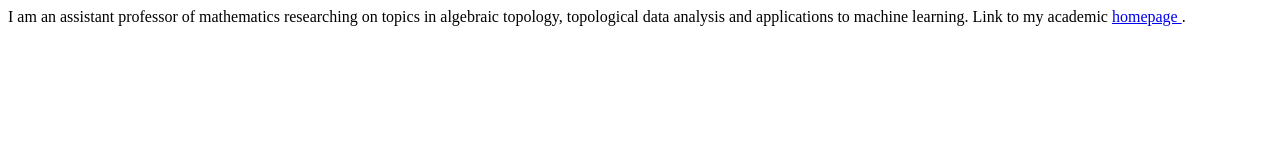
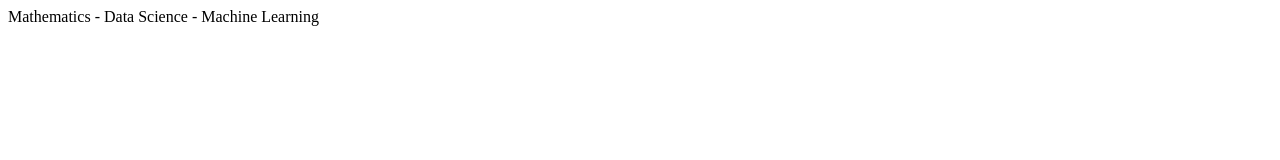
Before and after one commit to jbaber/romiebanerjee.github.io, a plain HTML site: page index.html in a window 1280 px wide. Drawn offline with Linux system fonts and the light colour scheme.

Commit message:
Update index.html

```diff
--- a/index.html
+++ b/index.html
@@ -33,8 +33,7 @@ line {
 <body>
 
   <div id = "main_window">
-    I am an assistant professor of mathematics researching on topics in algebraic topology, topological data analysis and applications to machine learning.
-    Link to my academic <a href = "https://sites.google.com/view/romiebanerjee/home"> homepage </a>.
+    Mathematics - Data Science - Machine Learning
    </div>
 
 
```
